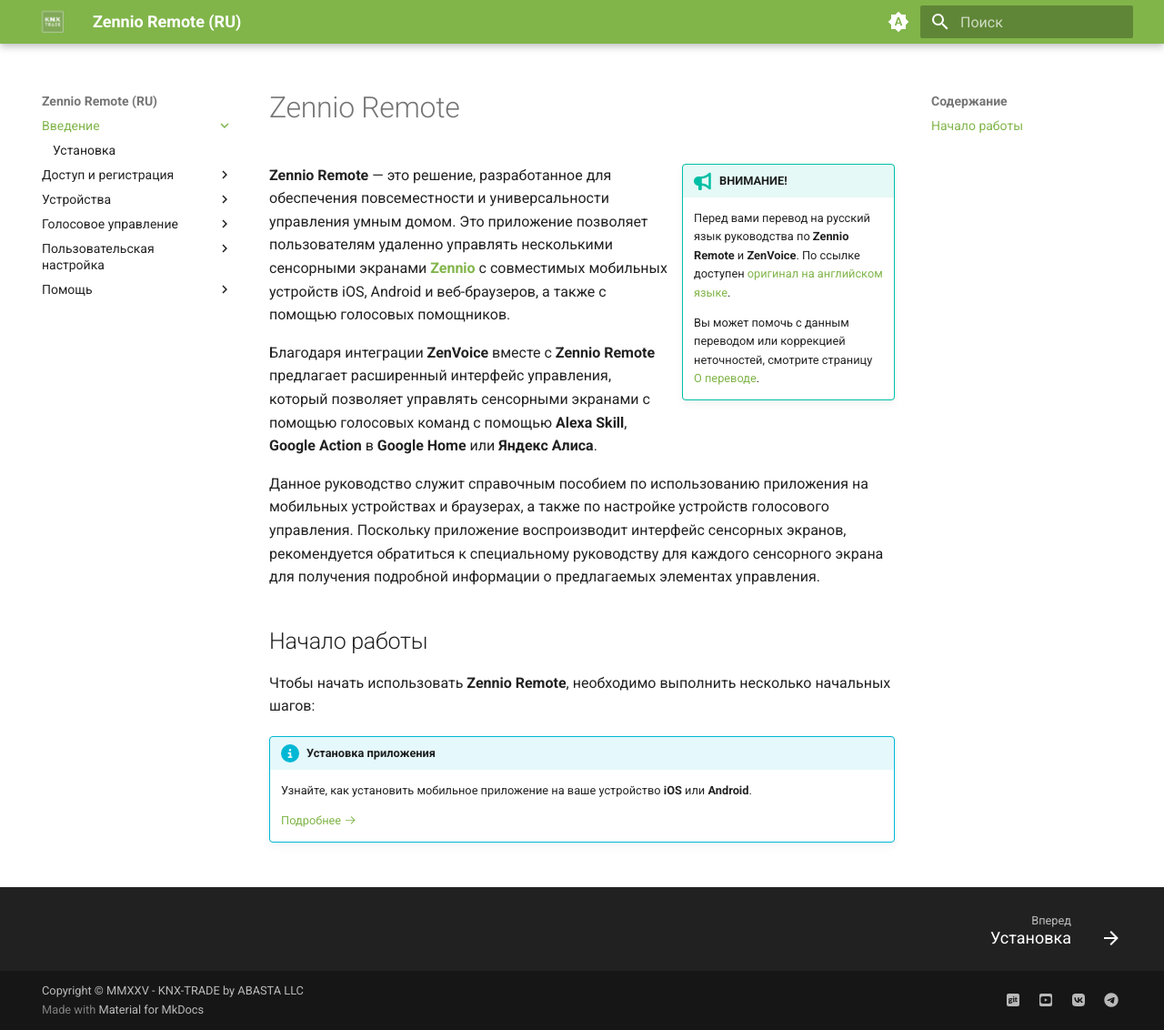
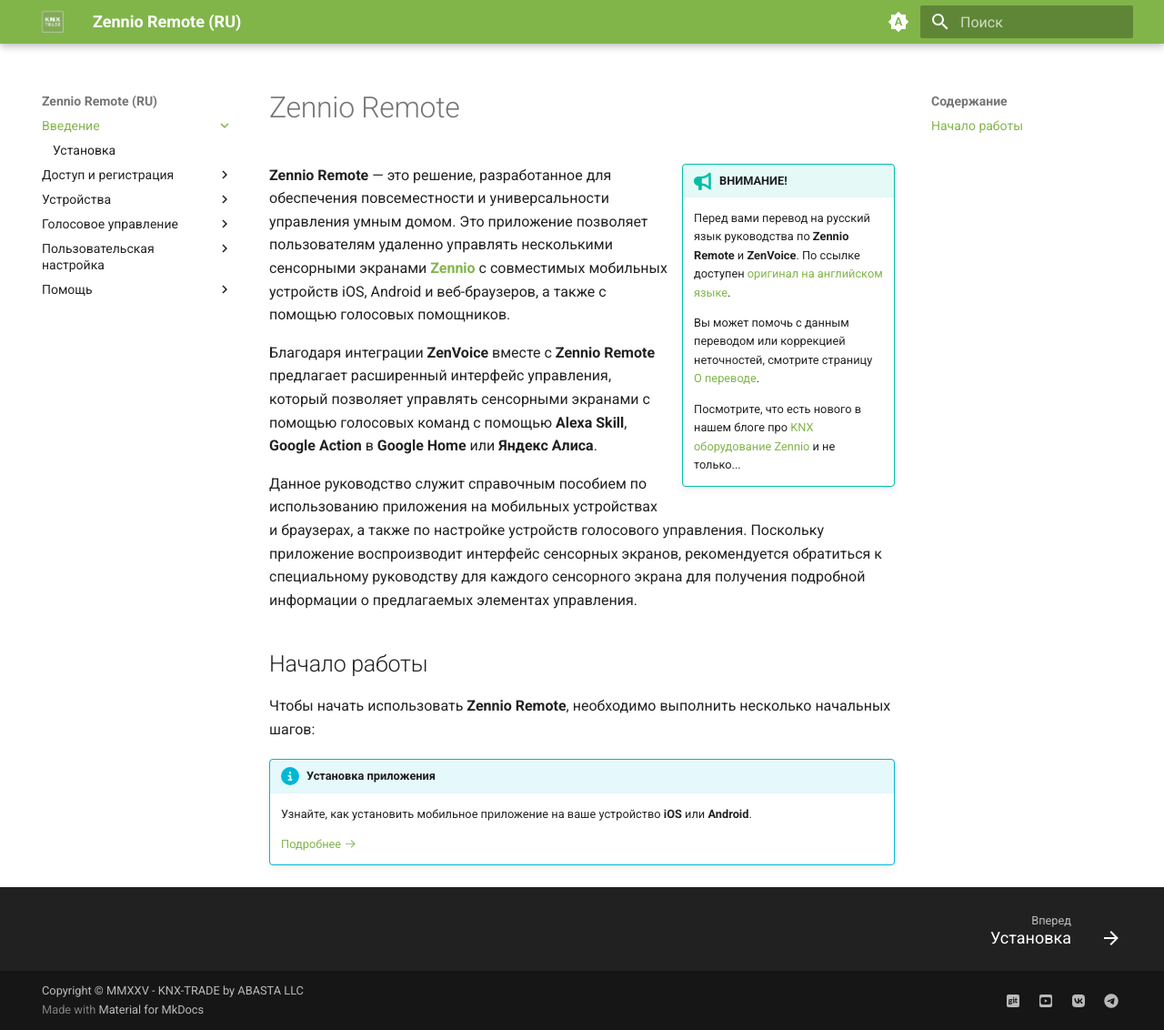
Before and after one commit to knxtrade/zr-manual-ru, an MkDocs documentation site: the page built from docs/index.md, in a window 1280 px wide and 1132 px high. Shown: the whole window at 91% size. Built offline with MkDocs 1.6.1 and Material for MkDocs 9.7.7, drawn with Linux system fonts in a browser that asks for light colours; comment, search, counter and statistics services are not loaded.

Commit message:
(редакция) ссылки

```diff
--- a/docs/index.md
+++ b/docs/index.md
@@ -16,7 +16,9 @@
 
     Вы может помочь с данным переводом или коррекцией неточностей, смотрите страницу [О переводе](/help/translation/).
 
-**Zennio Remote** — это решение, разработанное для обеспечения повсеместности и универсальности управления умным домом. Это приложение позволяет пользователям удаленно управлять несколькими сенсорными экранами [**Zennio**](https://knx-trade.ru/3-zennio "Перейти в каталог оборудования Zennio") с совместимых мобильных устройств iOS, Android и веб-браузеров, а также с помощью голосовых помощников.
+    Посмотрите, что есть нового в нашем блоге про [KNX оборудование Zennio](https://knx-trade.ru/blog) и не только...
+
+**Zennio Remote** — это решение, разработанное для обеспечения повсеместности и универсальности управления умным домом. Это приложение позволяет пользователям удаленно управлять несколькими сенсорными экранами [**Zennio**](https://knx-trade.ru/101-zennio-remote-control "Перейти в каталог оборудования Zennio") с совместимых мобильных устройств iOS, Android и веб-браузеров, а также с помощью голосовых помощников.
 
 Благодаря интеграции **ZenVoice** вместе с **Zennio Remote** предлагает расширенный интерфейс управления, который позволяет управлять сенсорными экранами с помощью голосовых команд с помощью **Alexa Skill**, **Google Action** в **Google Home** или **Яндекс Алиса**.
 
--- a/mkdocs.yml
+++ b/mkdocs.yml
@@ -101,6 +101,10 @@
       permalink: true
       permalink_title: Anchor link to this section for reference
 plugins:
+# эти три строки только для спонсоров проекта
+#  - privacy:
+#      links_attr_map:
+#        target: _blank
   - search:
       separator: '[\s\-,:!=\[\]()"/]+|(?!\b)(?=[A-Z][a-z])|\.(?!\d)|&[lg]t;'
       lang:
```
